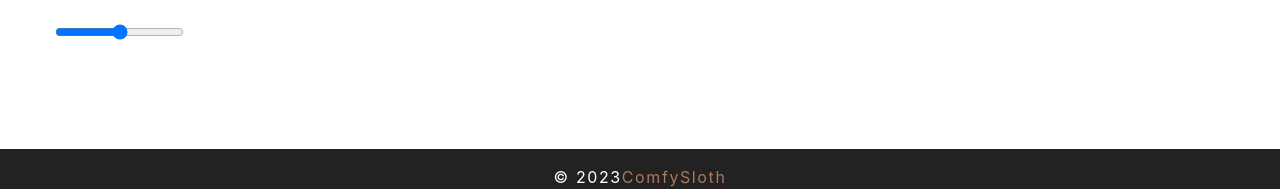
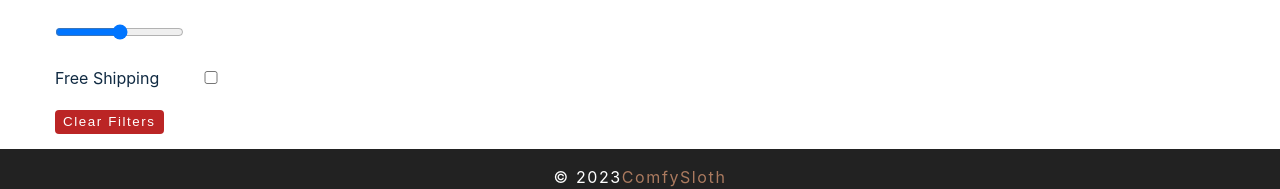
Before and after one commit to PeterAdedokun1/comfy-Sloth, a React (Create React App) app: page /products in a window 1280 px wide. Shown: the part 635-824 px from the top of the page. Built offline with nearby package versions, Linux system fonts and the light colour scheme; no server answers.

Commit message:
clear filter ui

```diff
--- a/src/components/Filters.js
+++ b/src/components/Filters.js
@@ -134,7 +134,14 @@
             />
           </div>
           {/* end of price */}
+          {/* shipping */}
+          <div className="form-control shipping">
+            <label htmlFor="shipping">free shipping</label>
+            <input type="checkbox" name="shipping" id="shipping"  onChange={updateFilters} checked={shipping} />
+          </div>
+          {/* end of shipping */}
         </form>
+        <button className="clear-btn" type="submit" onClick={clearFilters}>clear filters</button>
       </div>
     </Wrapper>
   );
--- a/src/context/filter_context.js
+++ b/src/context/filter_context.js
@@ -63,11 +63,17 @@
     if (name === "color") {
       value = e.target.dataset.color
     }
+    if (name === "price") {
+      value = Number(value)
+    }
+    if (name === "shipping") {
+      value = e.target.checked
+    }
     dispatch({type: UPDATE_FILTERS,payload: {name, value}})
   }
 
   const clearFilters = () => {
-
+    dispatch({type: CLEAR_FILTERS})
   }
   return (
     <FilterContext.Provider
--- a/src/reducers/filter_reducer.js
+++ b/src/reducers/filter_reducer.js
@@ -58,6 +58,20 @@
   if (action.type === FILTER_PRODUCTS) {
     return  {...state}
   }
+  if (action.type === CLEAR_FILTERS) {
+    return {
+      ...state,
+      filters: {
+        ...state.filters,
+        text: "",
+        company: "all",
+        category: "all",
+        color: "all",
+        price: state.filters.max_price,
+        shipping: false,
+      },
+    };
+  }
   throw new Error(`No Matching "${action.type}" - action type`);
 };
 
```
